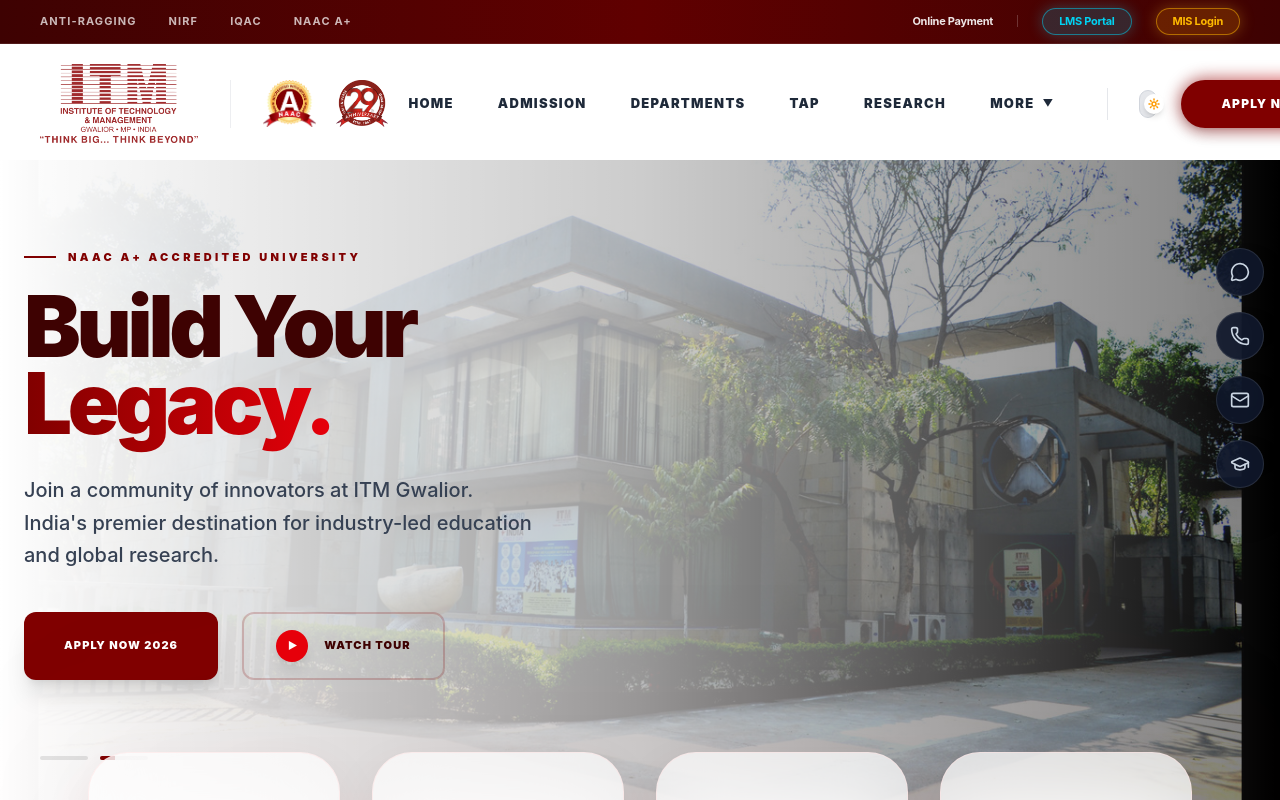
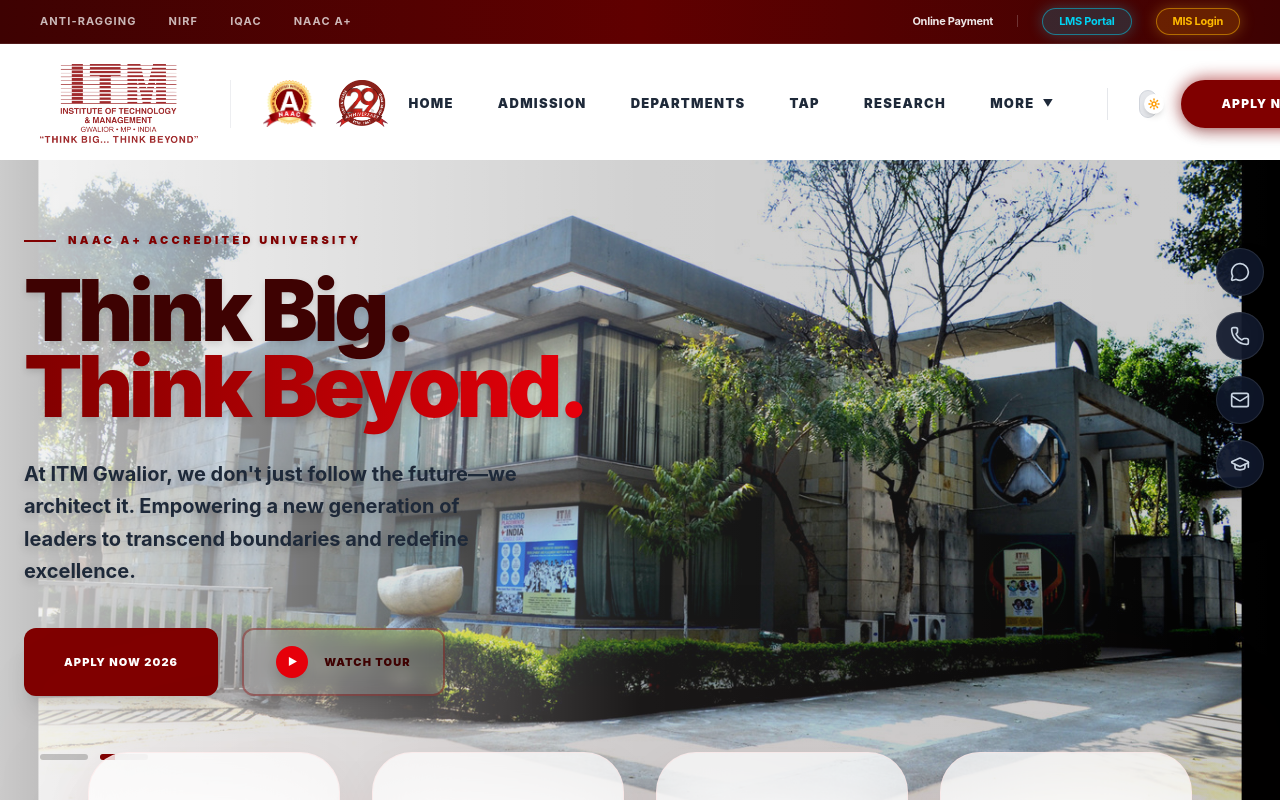
Before and after one commit to AbhishekEarth/itm, a React (Vite) app: page / in a window 1280 px wide. Shown: the top 800 px of the page. Built offline with nearby package versions, Linux system fonts and the light colour scheme.

Commit message:
UI: Align Hero with 'Think Big Think Beyond' mantra, fix marquee gaps, and enhance bento visibility

```diff
--- a/src/components/Hero.jsx
+++ b/src/components/Hero.jsx
@@ -15,9 +15,6 @@
   }, [images.length]);
 
   return (
-    /* FIX: Changed pt-32 to pt-12.
-       Changed min-h-[95vh] to min-h-[80vh] to keep the content above the fold.
-    */
     <section className="relative min-h-[80vh] flex items-center overflow-hidden bg-white dark:bg-[#020617] pt-12 pb-20">
 
       {/* --- BACKGROUND LAYER --- */}
@@ -28,13 +25,15 @@
             src={images[currentIndex]}
             alt="ITM Campus"
             initial={{ opacity: 0, scale: 1.1 }}
-            animate={{ opacity: 0.5, scale: 1 }}
+            animate={{ opacity: 0.8, scale: 1 }} // Low transparency for high visibility
             exit={{ opacity: 0, scale: 1.05 }}
             transition={{ duration: 1.4, ease: [0.22, 1, 0.36, 1] }}
             className="absolute inset-0 w-full h-full object-cover"
           />
         </AnimatePresence>
-        <div className="absolute inset-0 bg-gradient-to-r from-white via-white/60 to-transparent dark:from-[#020617] dark:via-[#020617]/80 dark:to-transparent z-[1]"></div>
+
+        {/* Subtle Gradient to protect text legibility without hiding the photo */}
+        <div className="absolute inset-0 bg-gradient-to-r from-white/80 via-white/10 to-transparent dark:from-[#020617]/90 dark:via-[#020617]/20 dark:to-transparent z-[1]"></div>
       </div>
 
       {/* --- CONTENT CONTAINER --- */}
@@ -48,32 +47,34 @@
             className="flex items-center gap-3 mb-6"
           >
             <span className="h-[2px] w-8 bg-[#800000]"></span>
-            <span className="text-[#800000] dark:text-red-400 text-[11px] font-black uppercase tracking-[0.3em]">
+            <span className="text-[#800000] dark:text-red-400 text-[11px] font-black uppercase tracking-[0.3em] drop-shadow-sm">
               NAAC A+ Accredited University
             </span>
           </motion.div>
 
-          {/* Main Title */}
+          {/* NEW MANTRA-BASED TITLE */}
           <motion.h1
             initial={{ opacity: 0, y: 20 }}
             animate={{ opacity: 1, y: 0 }}
             transition={{ delay: 0.2, duration: 0.8 }}
-            className="text-6xl md:text-[85px] font-black text-[#3e0202] dark:text-white leading-[0.9] mb-8 tracking-tighter"
+            className="text-6xl md:text-[85px] font-black text-[#3e0202] dark:text-white leading-[0.9] mb-8 tracking-tighter drop-shadow-md"
           >
-            Build Your <br />
+            Think Big. <br />
             <span className="text-transparent bg-clip-text bg-gradient-to-r from-[#800000] to-red-600 dark:from-red-500 dark:to-rose-400">
-              Legacy.
+              Think Beyond.
             </span>
           </motion.h1>
 
+          {/* NEW MANTRA-BASED DESCRIPTION */}
           <motion.p
             initial={{ opacity: 0, y: 20 }}
             animate={{ opacity: 1, y: 0 }}
             transition={{ delay: 0.4, duration: 0.8 }}
-            className="text-lg md:text-xl text-gray-700 dark:text-gray-300 mb-10 max-w-lg leading-relaxed font-medium"
+            className="text-lg md:text-xl text-gray-800 dark:text-gray-100 mb-10 max-w-lg leading-relaxed font-bold drop-shadow-lg"
           >
-            Join a community of innovators at ITM Gwalior. India's premier destination
-            for industry-led education and global research.
+            At ITM Gwalior, we don't just follow the future—we architect it.
+            Empowering a new generation of leaders to transcend boundaries
+            and redefine excellence.
           </motion.p>
 
           {/* INTERACTIVE BUTTONS */}
@@ -92,7 +93,7 @@
             </motion.button>
 
             <motion.button
-              className="group flex items-center gap-4 px-8 py-4 rounded-xl font-black text-[11px] tracking-widest uppercase border-2 border-[#800000]/20 dark:border-white/10 text-[#3e0202] dark:text-white transition-all cursor-pointer"
+              className="group flex items-center gap-4 px-8 py-4 rounded-xl font-black text-[11px] tracking-widest uppercase border-2 border-[#800000]/40 dark:border-white/20 bg-white/10 backdrop-blur-sm text-[#3e0202] dark:text-white transition-all cursor-pointer shadow-lg"
             >
               <div className="flex items-center justify-center w-8 h-8 bg-red-600 text-white rounded-full shadow-lg group-hover:rotate-[360deg] transition-transform duration-700">
                 <span className="ml-0.5 text-[10px]">▶</span>
@@ -106,7 +107,7 @@
       {/* --- SLIDER PROGRESS INDICATOR --- */}
       <div className="absolute bottom-10 left-10 flex gap-3 z-20">
         {images.map((_, index) => (
-          <div key={index} className="h-1 w-12 bg-black/10 dark:bg-white/10 rounded-full overflow-hidden">
+          <div key={index} className="h-1.5 w-12 bg-black/20 dark:bg-white/20 rounded-full overflow-hidden">
             {currentIndex === index && (
               <motion.div
                 initial={{ width: 0 }}
```
